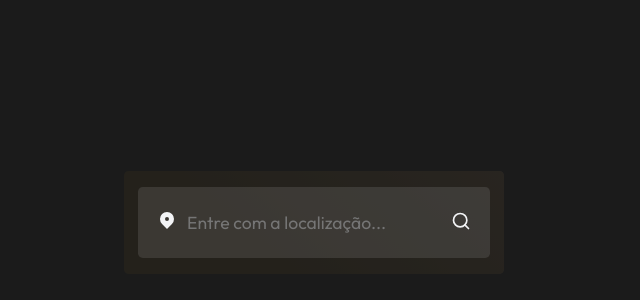
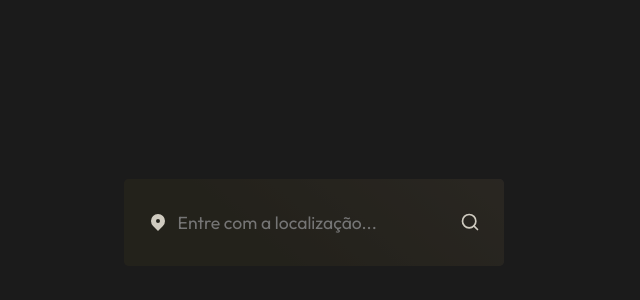
Before and after one commit to joaosouza7/weather-app, a React (Vite) app: page / in a window 1280 px wide. Shown: the part 178-478 px from the top of the page, without its empty margins (326-966 px from the left). Built offline with nearby package versions, Linux system fonts and the light colour scheme.

Commit message:
:lipstick: Card CSS styling

```diff
--- a/src/components/Card/styles.css
+++ b/src/components/Card/styles.css
@@ -18,13 +18,13 @@
 .bg {
     width: 100%;
     height: 100%;
-    padding: 1rem 1.5rem;
+    padding: 1.5rem 1.5rem;
 
     display: flex;
     flex-direction: column;
     align-items: center;
     justify-content: center;
 
-    background-color: rgba(36,34,28,.7);
+    background-color: rgba(36,34,28,.6);
     color: var(--white-400);
 }
--- a/src/components/Input/index.tsx
+++ b/src/components/Input/index.tsx
@@ -8,9 +8,7 @@ function Input() {
         <>
             <div className="input-area">
                 <div>
-                    <span>
-                        <HiLocationMarker size={20} />
-                    </span>
+                    <HiLocationMarker size={20} />
                     <input type="text" className='input' placeholder='Entre com a localização...' />
                 </div>
 
--- a/src/components/Input/styles.css
+++ b/src/components/Input/styles.css
@@ -1,16 +1,12 @@
 .input-area {
-    background-color: rgba(170, 170, 170, 0.173);
-    padding: 1rem 1.2rem;
-    border-radius: .3rem;
-
+    width: 100%;
     display: flex;
     flex-direction: row;
     align-items: center;
-    justify-content: center;
 }
 
 .input-area svg {
-    color: var(--white-400);
+    color: #cfcbc0;
 }
 
 .input-area div {
@@ -21,7 +17,7 @@
 .input {
     border: 0;
     background: transparent;
-    color: var(--white-400);
+    color: #c9c5bf;
 
     font-size: 1.1rem;
     font-weight: 400;
@@ -29,6 +25,10 @@
 }
 
 .button-search {
+    width: 20%;
+    display: flex;
+    justify-content: flex-end;
+
     background: transparent;
     border: 0;
 }
```
